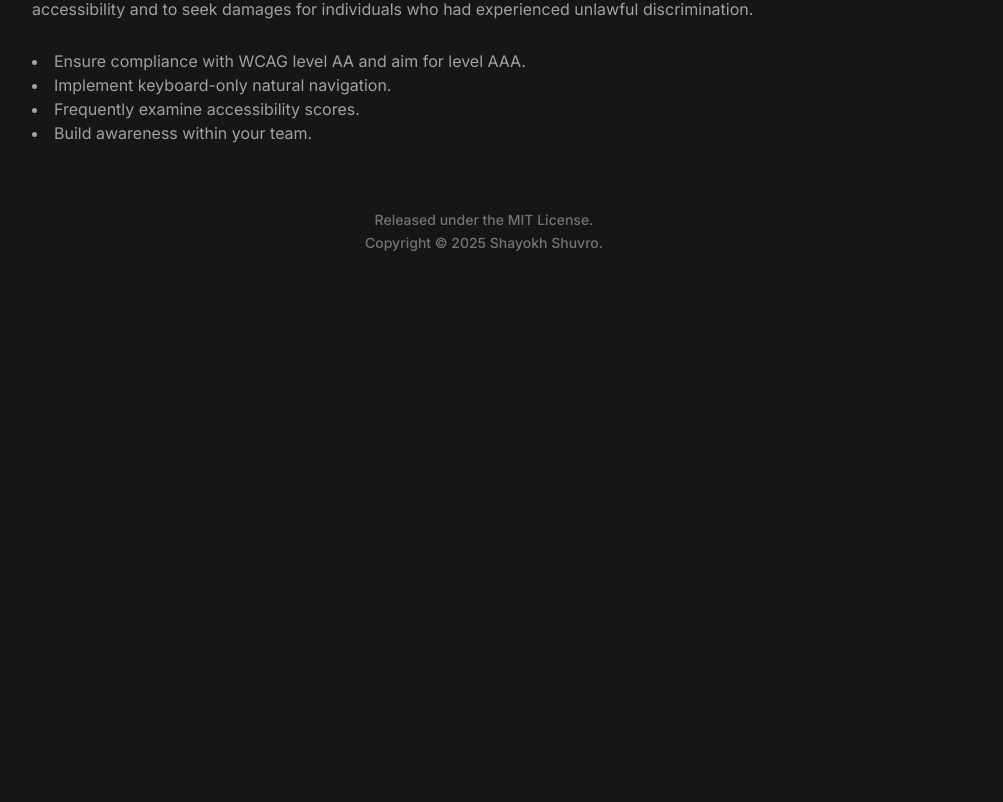
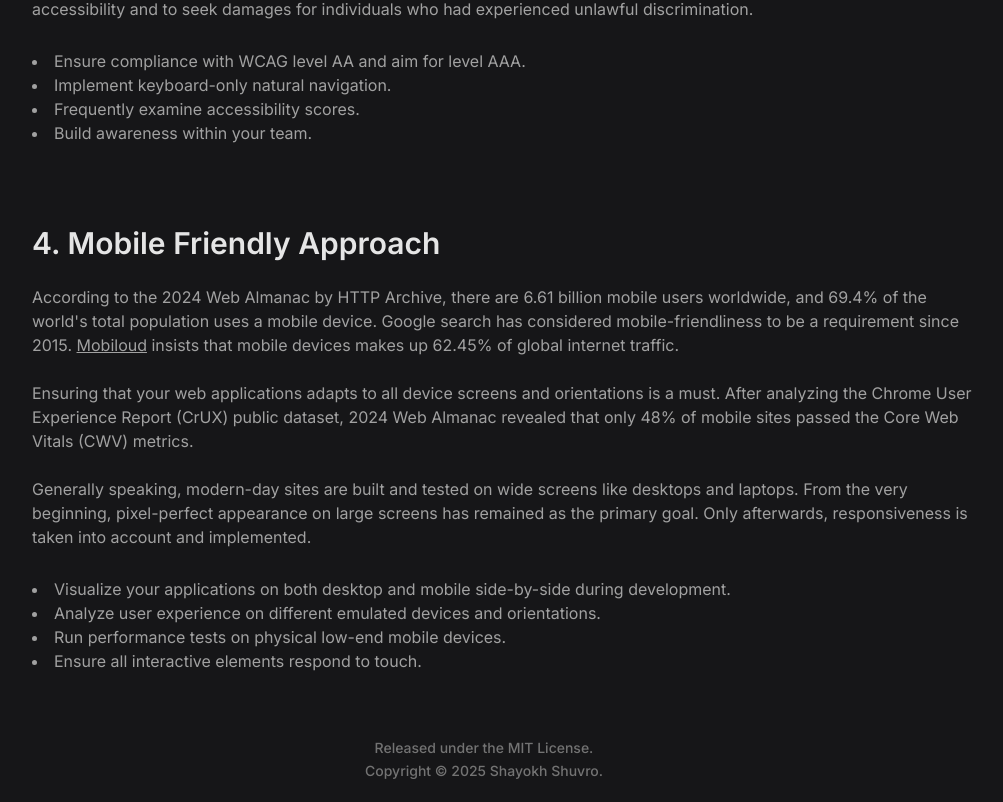
Before and after one commit to ShayokhShorfuddin/future-first-design, a React (Vite) app: page /introduction in a window 1280 px wide. Shown: the part 2224-3026 px from the top of the page, without its empty margins (156-1159 px from the left). Before the commit the page ends 2498 px from the top, so only its background shows below. Built offline with nearby package versions, Linux system fonts and the light colour scheme.

Commit message:
add mobile friendly approach

```diff
--- a/src/components/Introduction.tsx
+++ b/src/components/Introduction.tsx
@@ -146,7 +146,7 @@ export default function Introduction() {
 							</ul>
 						</div>
 
-						<div>
+						<div className="mb-20">
 							<h2 className="text-3xl dark:text-neutral-200 font-inter font-semibold mb-6">
 								3. Web Accessibility
 							</h2>
@@ -202,6 +202,56 @@ export default function Introduction() {
 								</li>
 							</ul>
 						</div>
+
+						<div>
+							<h2 className="text-3xl dark:text-neutral-200 font-inter font-semibold mb-6">
+								4. Mobile Friendly Approach
+							</h2>
+
+							<p className="dark:text-neutral-400 font-inter">
+								According to the 2024 Web Almanac by HTTP Archive, there are
+								6.61 billion mobile users worldwide, and 69.4% of the world's
+								total population uses a mobile device. Google search has
+								considered mobile-friendliness to be a requirement since 2015.{" "}
+								<a
+									className="underline"
+									href="https://www.mobiloud.com/blog/what-percentage-of-internet-traffic-is-mobile"
+								>
+									Mobiloud
+								</a>{" "}
+								insists that mobile devices makes up 62.45% of global internet
+								traffic.
+								<br /> <br />
+								Ensuring that your web applications adapts to all device screens
+								and orientations is a must. After analyzing the Chrome User
+								Experience Report (CrUX) public dataset, 2024 Web Almanac
+								revealed that only 48% of mobile sites passed the Core Web
+								Vitals (CWV) metrics.
+								<br /> <br />
+								Generally speaking, modern-day sites are built and tested on
+								wide screens like desktops and laptops. From the very beginning,
+								pixel-perfect appearance on large screens has remained as the
+								primary goal. Only afterwards, responsiveness is taken into
+								account and implemented.
+							</p>
+
+							<ul className="list-disc list-inside mt-7">
+								<li className="dark:text-neutral-400 font-inter">
+									Visualize your applications on both desktop and mobile
+									side-by-side during development.
+								</li>
+								<li className="dark:text-neutral-400 font-inter">
+									Analyze user experience on different emulated devices and
+									orientations.
+								</li>
+								<li className="dark:text-neutral-400 font-inter">
+									Run performance tests on physical low-end mobile devices.
+								</li>
+								<li className="dark:text-neutral-400 font-inter">
+									Ensure all interactive elements respond to touch.
+								</li>
+							</ul>
+						</div>
 					</div>
 				</div>
 			</div>
```
